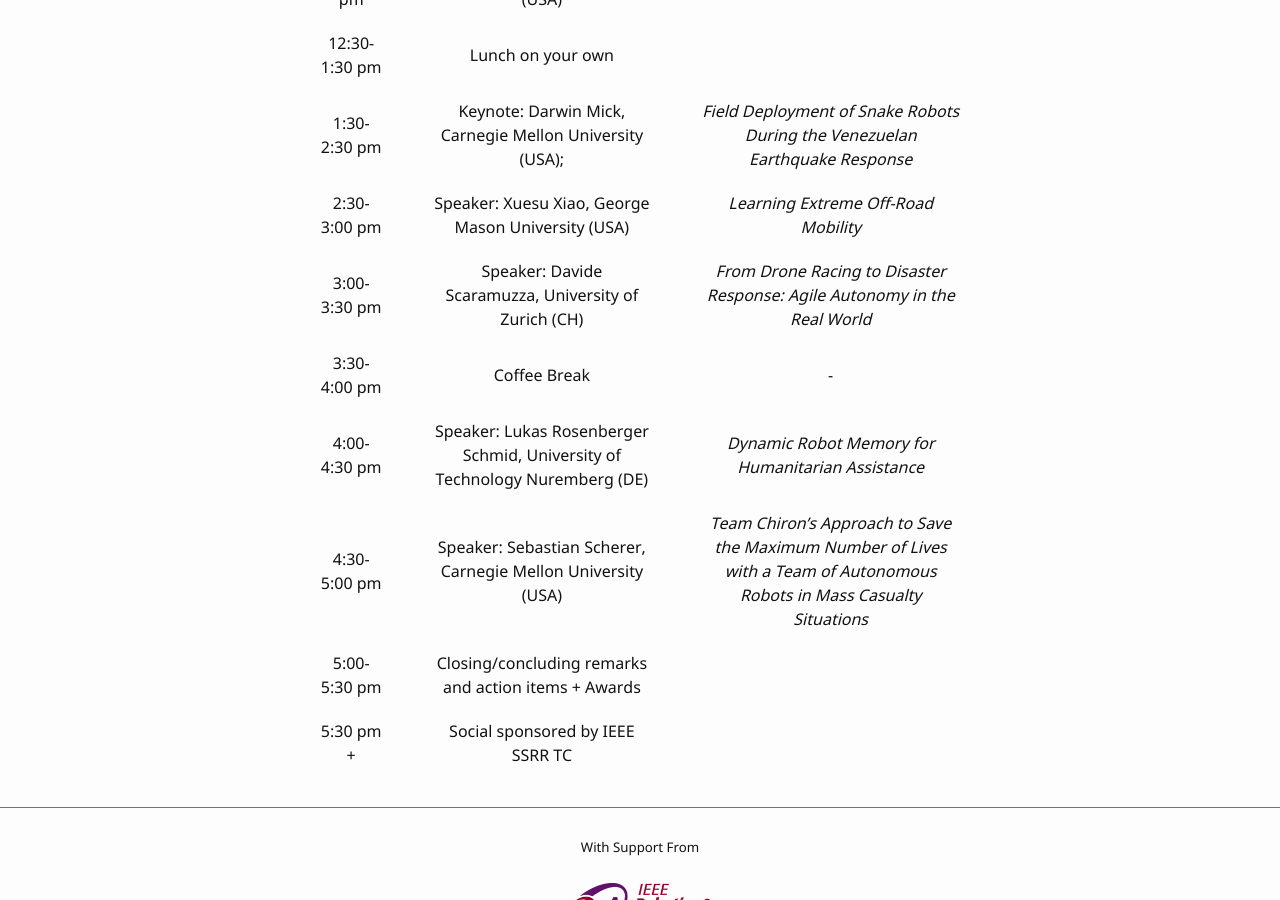
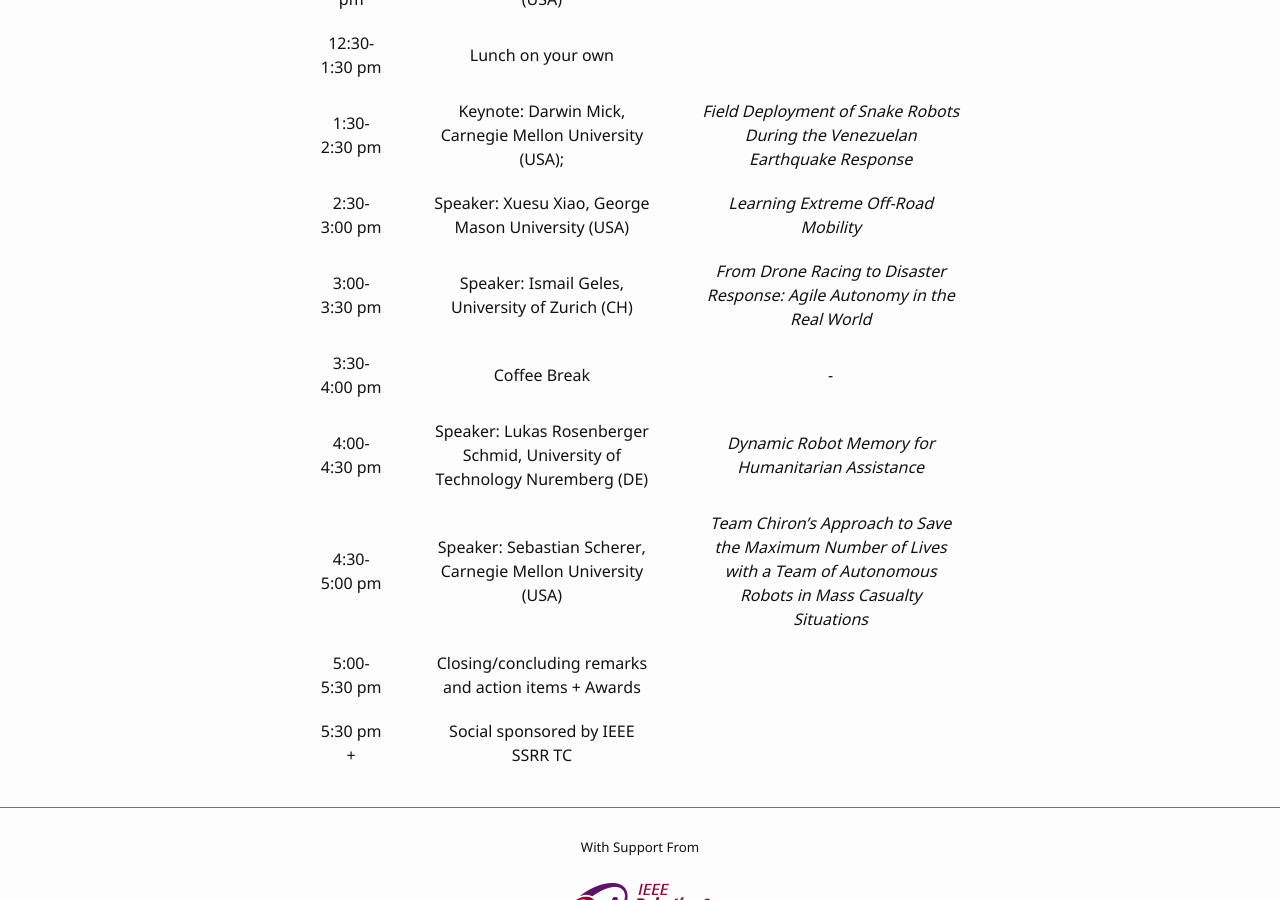
Before and after one commit to hadr-robotics/iros2026, a Jekyll site: the page built from 0-schedule.md, in a window 1280 px wide and 900 px high, scrolled down 712 px. Built offline with Jekyll 4.4.1, drawn with Linux system fonts in a browser that asks for light colours.

Commit message:
adds Ismail to schedule

```diff
--- a/0-schedule.md
+++ b/0-schedule.md
@@ -16,7 +16,7 @@ nav: true
 | 12:30-1:30 pm      | Lunch on your own                            |                           |
 | 1:30-2:30 pm      | Keynote: Darwin Mick, Carnegie Mellon University (USA);                              | _Field Deployment of Snake Robots During the Venezuelan Earthquake Response_   |
 | 2:30-3:00 pm      | Speaker: Xuesu Xiao, George Mason University (USA) | _Learning Extreme Off-Road Mobility_   |
-| 3:00-3:30 pm      | Speaker: Davide Scaramuzza, University of Zurich (CH) |  _From Drone Racing to Disaster Response: Agile Autonomy in the Real World_    |
+| 3:00-3:30 pm      | Speaker: Ismail Geles, University of Zurich (CH) |  _From Drone Racing to Disaster Response: Agile Autonomy in the Real World_    |
 | 3:30-4:00 pm      | Coffee Break                    | -   |
 | 4:00-4:30 pm      | Speaker: Lukas Rosenberger Schmid, University of Technology Nuremberg (DE) | _Dynamic Robot Memory for Humanitarian Assistance_ |
 | 4:30-5:00 pm      | Speaker: Sebastian Scherer, Carnegie Mellon University (USA) | _Team Chiron’s Approach to Save the Maximum Number of Lives with a Team of Autonomous Robots in Mass Casualty Situations_ |
```
